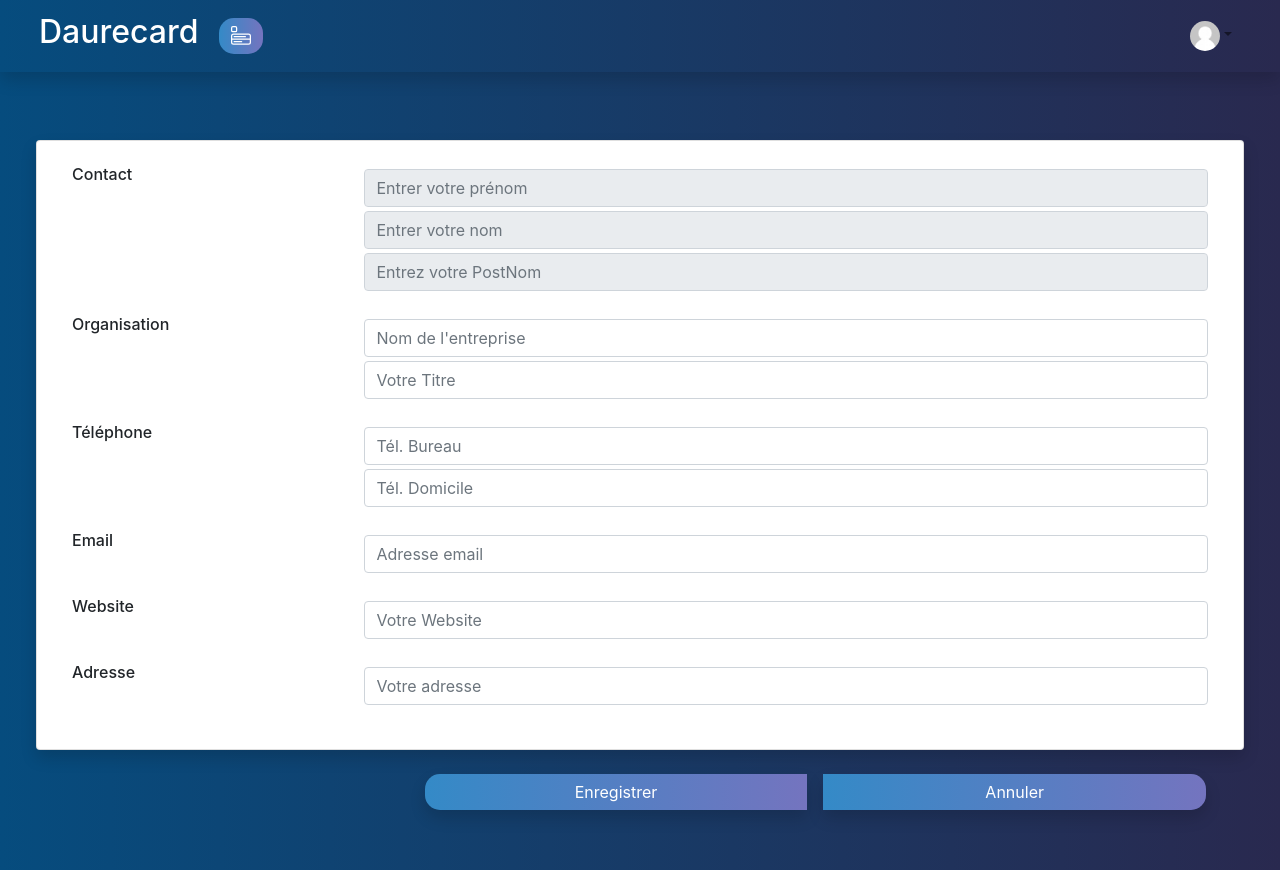
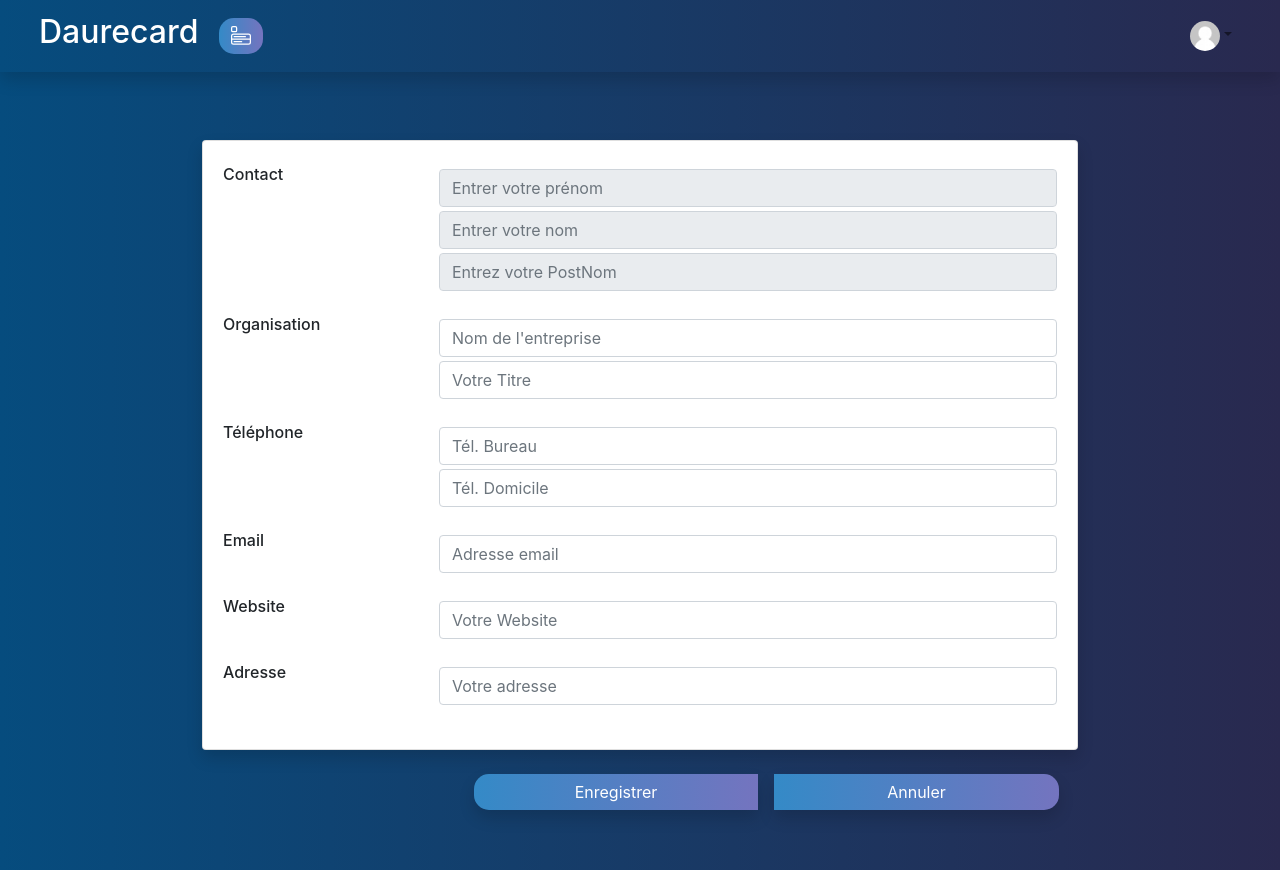
Before and after one commit to Schandroid243/TryBackground, a Nuxt app: page /profile/add/contactList in a window 1280 px wide. Built offline with nearby package versions, Linux system fonts and the light colour scheme; no server answers.

Commit message:
Refactored UI forms

```diff
--- a/pages/profile/add/_id.vue
+++ b/pages/profile/add/_id.vue
@@ -1,6 +1,6 @@
 <template>
   <b-container fluid>
-    <b-row class="myIndex">
+    <b-row class="myIndex justify-content-center">
       <b-container fluid v-if="loader" class="mt-4 mb-4">
             <b-row>
               <b-card class="col-md-12" height="100">
@@ -10,7 +10,8 @@
               </b-card>
             </b-row>
       </b-container>
-      <b-card v-else bg-variant="white" class="col-md-12 shadow">
+      <b-container fluid v-else class="col-md-9 justify-content-center">
+      <b-card class="shadow" bg-variant="white">
         <b-row class="mt-1 mb-1">
               <b-col lg="3">
                 <h6>Contact</h6>
@@ -89,9 +90,9 @@
           </b-col>
         </b-row>
       </b-card>
+    </b-container>
     </b-row>
-
-    <b-container fluid class=" mt-4 mb-4 col-md-12">
+    <b-container class=" mt-4 mb-4 col-md-9">
       <b-button-group class="d-flex align-items-center justify-content-sm-end">
         <b-button @click="submitForm" class="btn-info text-white col-md-4 mx-2 shadow">
           Enregistrer
```
